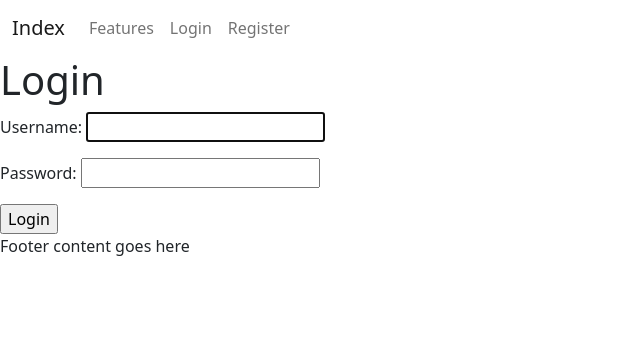
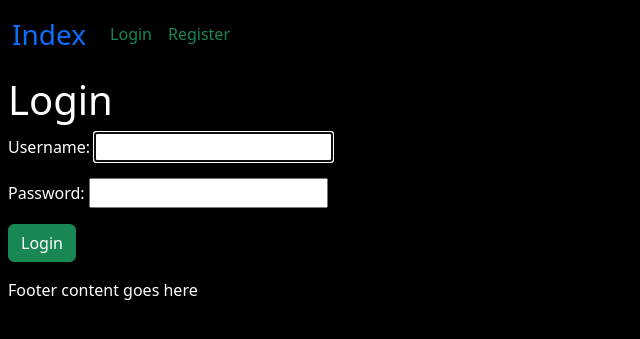
Before and after one commit to Timur1414/have_i_been_pwned, a Django app: page /login/ in a window 1280 px wide. Shown: the top 339 px of the page, without its empty margins (0-640 px from the left). Run offline with Django 5.2, Linux system fonts and the light colour scheme.

Commit message:
Some css.

```diff
--- a/have_i_been_pwned/urls.py
+++ b/have_i_been_pwned/urls.py
@@ -30,4 +30,5 @@ urlpatterns = [
     path('reset/<uidb64>/<token>/', auth_views.PasswordResetConfirmView.as_view(template_name='registration/password_reset_confirm.html'), name='password_reset_confirm'),
     path('reset/done/', auth_views.PasswordResetCompleteView.as_view(template_name='registration/password_reset_complete.html'), name='password_reset_complete'),
     path('registration/', include('django_registration.backends.activation.urls')),
+    path('profile/<int:id>/', views.ProfilePage.as_view(), name='profile'),
 ]
--- a/main/templates/base.html
+++ b/main/templates/base.html
@@ -8,47 +8,47 @@
           integrity="sha384-rbsA2VBKQhggwzxH7pPCaAqO46MgnOM80zW1RWuH61DGLwZJEdK2Kadq2F9CUG65" crossorigin="anonymous">
     <style>{% block extra_css %}{% endblock %}</style>
 </head>
-<body>
+<body class="bg-black text-white">
 <header>
     <nav class="navbar navbar-expand-lg bg-body-tertiary">
         <div class="container-fluid">
-            <a class="navbar-brand" href="{% url 'index' %}">Index</a>
+            <a class="navbar-brand text-primary fs-3" href="{% url 'index' %}">Index</a>
             <button class="navbar-toggler" type="button" data-bs-toggle="collapse" data-bs-target="#navbarNav"
                     aria-controls="navbarNav" aria-expanded="false" aria-label="Toggle navigation">
                 <span class="navbar-toggler-icon"></span>
             </button>
             <div class="collapse navbar-collapse" id="navbarNav">
                 <ul class="navbar-nav">
-                    <li class="nav-item">
-                        <a class="nav-link" href="#">Features</a>
-                    </li>
                     {% if user.is_authenticated %}
                         <li class="nav-item">
-                            <a href="{% url 'logout' %}" class="nav-link">Logout</a>
+                            <a class="nav-link text-white" href="{% url 'profile' id=user.id %}">Profile</a>
+                        </li>
+                        <li class="nav-item">
+                            <a href="{% url 'logout' %}" class="nav-link text-danger">Logout</a>
                         </li>
                     {% else %}
                         <li class="nav-item">
-                            <a href="{% url 'login' %}" class="nav-link">Login</a>
+                            <a href="{% url 'login' %}" class="nav-link text-success">Login</a>
                         </li>
                         <li class="nav-item">
-                            <a href="{% url 'django_registration_register' %}" class="nav-link">Register</a>
+                            <a href="{% url 'django_registration_register' %}" class="nav-link text-success">Register</a>
                         </li>
                     {% endif %}
                     {% if user.is_staff %}
                         <li>
-                            <a href="{% url 'admin:index' %}" class="nav-link">Admin</a>
+                            <a href="{% url 'admin:index' %}" class="nav-link text-info">Admin</a>
                         </li>
-                    {%  endif %}
+                    {% endif %}
                 </ul>
             </div>
         </div>
     </nav>
 </header>
-<main>
+<main class="p-2">
     {% block content %}{% endblock %}
 </main>
-<footer>
-    <p>Footer content goes here</p>
+<footer class="">
+    <p class="m-2">Footer content goes here</p>
 </footer>
 <script>
     {% block extra_js %}{% endblock %}
--- /dev/null
+++ b/main/templates/profile/index.html
@@ -0,0 +1,5 @@
+{% extends "base.html" %}
+
+{% block content %}
+    <h1>{{ user.username }}</h1>
+{% endblock %}
--- a/main/templates/registration/login.html
+++ b/main/templates/registration/login.html
@@ -5,7 +5,7 @@
     <form method="POST">
         {% csrf_token %}
         {{ form.as_p }}
-        <input type="submit" value="Login">
+        <input class="btn btn-success" type="submit" value="Login">
         <input type="hidden" name="next" value="{{ next }}">
     </form>
     {% if form.errors %}
```
Also changed, not shown: main/views.py (+29 -2 lines), 1 other file.
